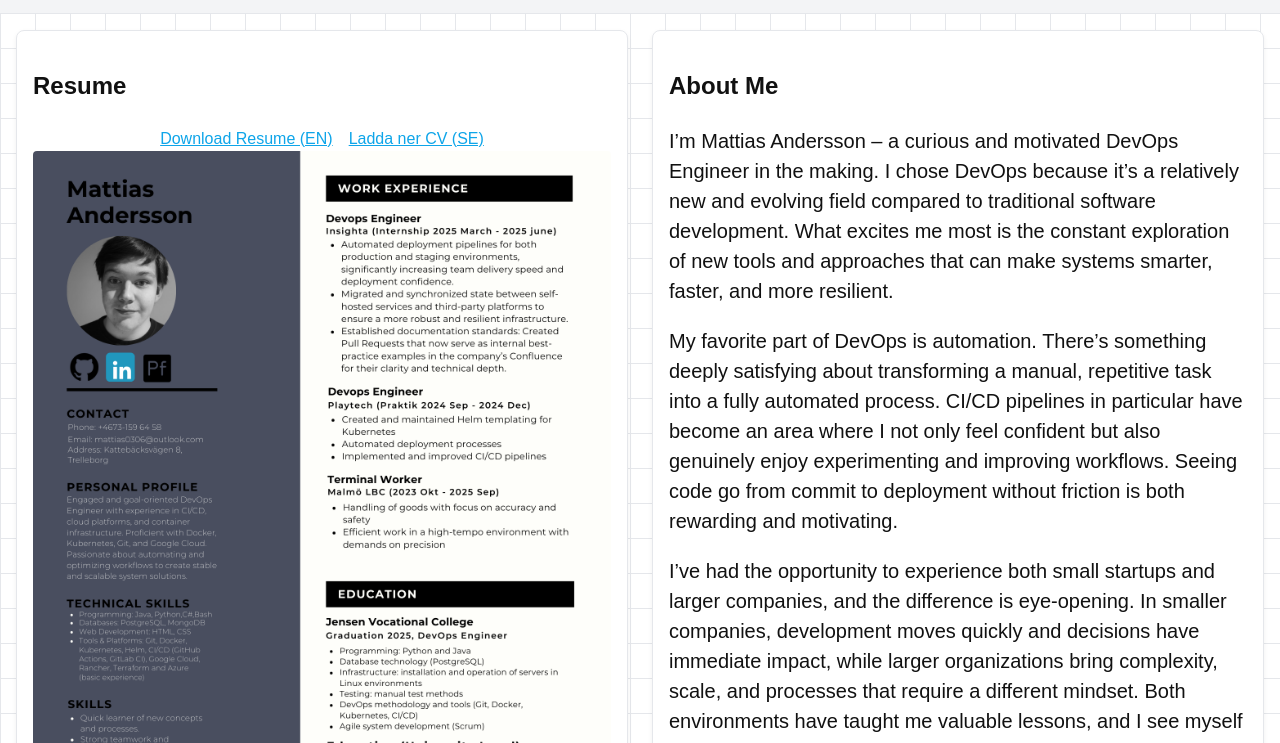
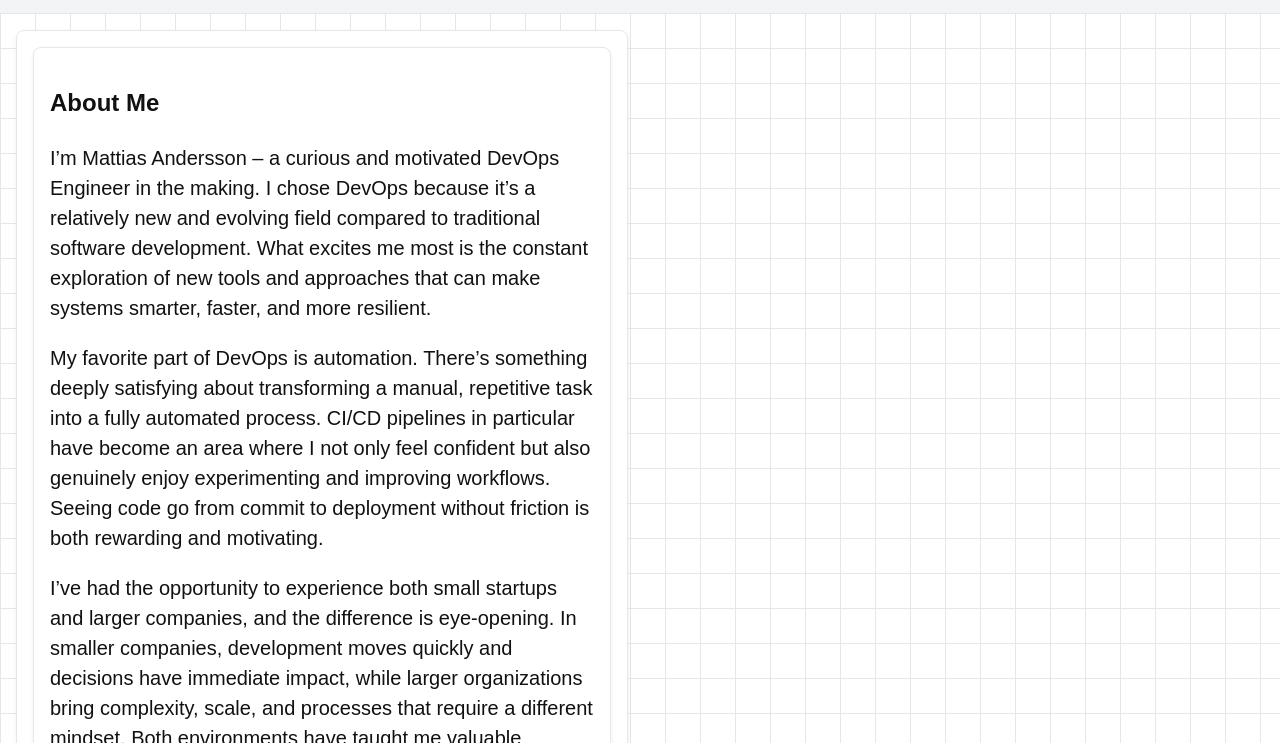
Before and after one commit to MattiasAndersson03/portfolio, a plain HTML site: page about.html in a window 1280 px wide. Shown: the part 57-800 px from the top of the page. Drawn offline with Linux system fonts and the light colour scheme.

Commit message:
Remove resume section and associated image from about.html

```diff
--- a/about.html
+++ b/about.html
@@ -31,20 +31,7 @@
       <div class="grid_index">
         <article class="card">
 
-<section id="resume">
-  <h2>Resume</h2>
-  <div style="display: flex; gap: 1rem; justify-content: center; flex-wrap: wrap;">
-  <a href="../resume/Mattias_Andersson_Resume.pdf" target="_blank" rel="noopener">
-      Download Resume (EN)
-    </a>
-  <a href="../resume/Mattias_Andersson_CV.pdf" target="_blank" rel="noopener">
-      Ladda ner CV (SE)
-    </a>
-  </div>
-</section>
 
-  <img src="../resume/Mattias_Andersson_Resume.png" alt="Mattias Andersson Resume" />
-</article>
 
 <article class="card">
     <h2>
```
